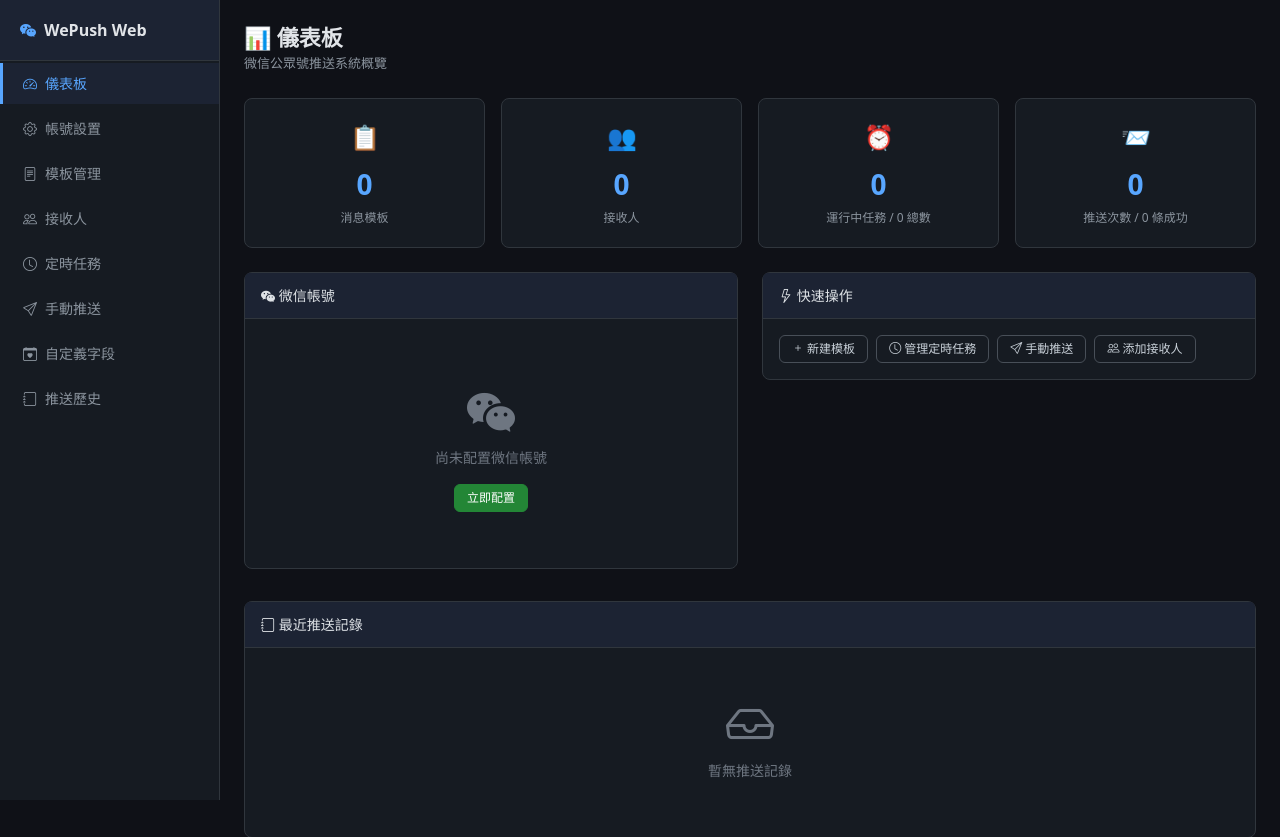
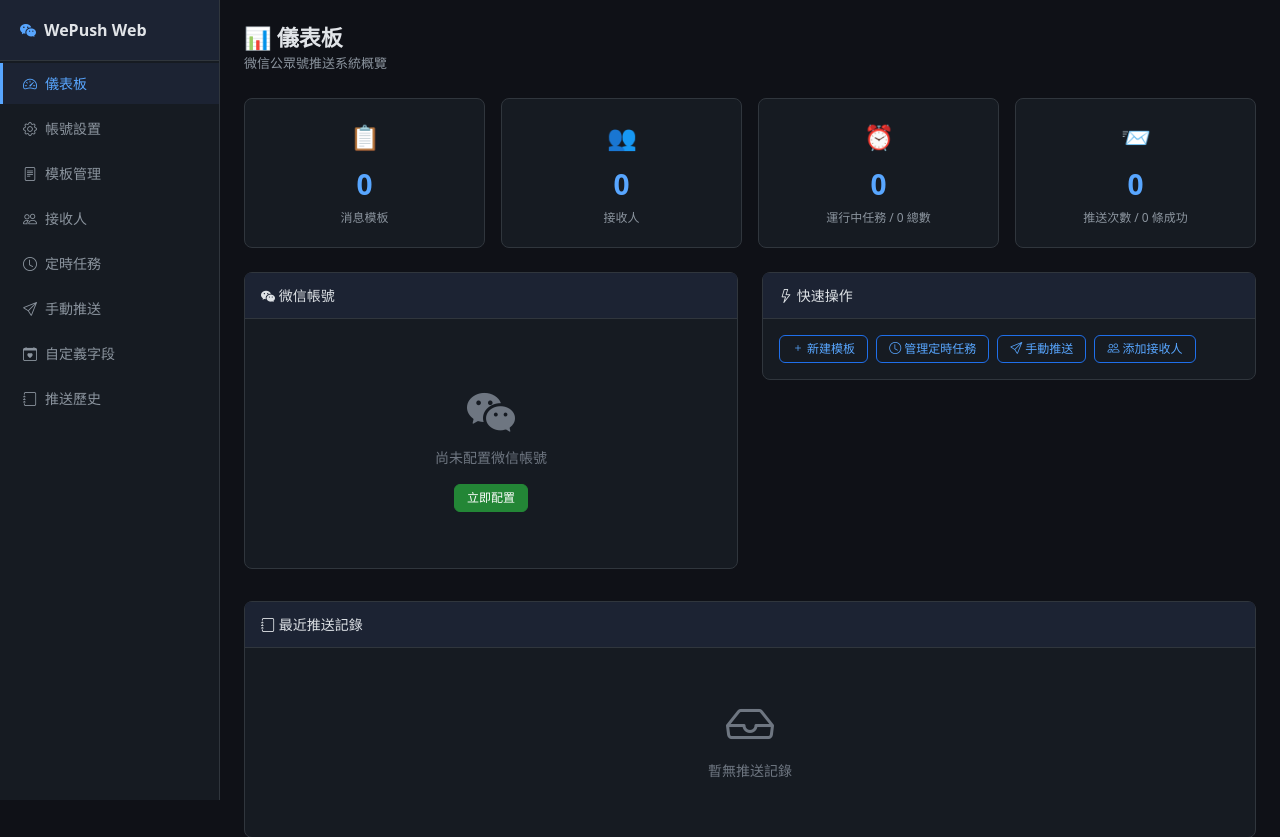
Before and after one commit to nicklam1994/wepush-web, a FastAPI app: page / in a window 1280 px wide. Shown: the top 837 px of the page. Run offline with FastAPI, Linux system fonts and the light colour scheme; some libraries are stand-ins or nearby versions.

Commit message:
fix: recipients edit button restored to primary (blue)

```diff
--- a/templates/custom_fields.html
+++ b/templates/custom_fields.html
@@ -55,7 +55,7 @@
                         <code class="cron-badge">{{ '{{' + e.var_key + '}}' }}</code>
                     </td>
                     <td>
-                        <button class="btn btn-sm btn-outline-danger" data-bs-toggle="modal" data-bs-target="#dateModal"
+                        <button class="btn btn-sm btn-outline-primary" data-bs-toggle="modal" data-bs-target="#dateModal"
                                 data-eid="{{ e.id }}" data-name="{{ e.name }}" data-fname="{{ e.field_name }}" data-date="{{ e.target_date }}" data-dir="{{ e.direction }}">
                             <i class="bi bi-pencil"></i> 編輯
                         </button>
--- a/templates/history.html
+++ b/templates/history.html
@@ -45,7 +45,7 @@
                         {% endif %}
                     </td>
                     <td><strong>{{ h.success_count }}</strong>/{{ h.total_count }}</td>
-                    <td><a href="/history/{{ h.id }}" class="btn btn-sm btn-outline-secondary">查看</a></td>
+                    <td><a href="/history/{{ h.id }}" class="btn btn-sm btn-outline-primary">查看</a></td>
                 </tr>
                 {% endfor %}
             </tbody>
--- a/templates/history_detail.html
+++ b/templates/history_detail.html
@@ -107,6 +107,6 @@
 </div>
 
 <div class="mt-3">
-    <a href="/history" class="btn btn-outline-secondary"><i class="bi bi-arrow-left"></i> 返回歷史</a>
+    <a href="/history" class="btn btn-outline-primary"><i class="bi bi-arrow-left"></i> 返回歷史</a>
 </div>
 {% endblock %}
--- a/templates/index.html
+++ b/templates/index.html
@@ -66,16 +66,16 @@
             <div class="card-header"><i class="bi bi-lightning"></i> 快速操作</div>
             <div class="card-body">
                 <div class="d-flex gap-2 flex-wrap">
-                    <a href="/templates/new" class="btn btn-outline-secondary btn-sm">
+                    <a href="/templates/new" class="btn btn-outline-primary btn-sm">
                         <i class="bi bi-plus"></i> 新建模板
                     </a>
-                    <a href="/tasks" class="btn btn-outline-secondary btn-sm">
+                    <a href="/tasks" class="btn btn-outline-primary btn-sm">
                         <i class="bi bi-clock"></i> 管理定時任務
                     </a>
-                    <a href="/push" class="btn btn-outline-secondary btn-sm">
+                    <a href="/push" class="btn btn-outline-primary btn-sm">
                         <i class="bi bi-send"></i> 手動推送
                     </a>
-                    <a href="/recipients" class="btn btn-outline-secondary btn-sm">
+                    <a href="/recipients" class="btn btn-outline-primary btn-sm">
                         <i class="bi bi-people"></i> 添加接收人
                     </a>
                 </div>
--- a/templates/recipients.html
+++ b/templates/recipients.html
@@ -31,7 +31,7 @@
                     <td class="text-secondary">{{ r.note or '—' }}</td>
                     <td class="text-secondary">{{ r.created_at.strftime('%m-%d %H:%M') }}</td>
                     <td>
-                        <button class="btn btn-sm btn-outline-danger"
+                        <button class="btn btn-sm btn-outline-primary"
                                 data-bs-toggle="modal" data-bs-target="#recipientModal"
                                 data-id="{{ r.id }}" data-nickname="{{ r.nickname }}"
                                 data-openid="{{ r.openid }}" data-note="{{ r.note }}">
--- a/templates/tasks.html
+++ b/templates/tasks.html
@@ -56,7 +56,7 @@
                     </td>
                     <td class="text-secondary">{{ t.last_run.strftime('%m-%d %H:%M') if t.last_run else '—' }}</td>
                     <td>
-                        <button class="btn btn-sm btn-outline-danger" data-bs-toggle="modal"
+                        <button class="btn btn-sm btn-outline-primary" data-bs-toggle="modal"
                                 data-bs-target="#taskModal"
                                 data-id="{{ t.id }}" data-name="{{ t.name }}"
                                 data-template-id="{{ t.template_id }}"
@@ -69,7 +69,7 @@
                             <i class="bi bi-pencil"></i> 編輯
                         </button>
                         <form method="post" action="/tasks/{{ t.id }}/toggle" style="display:inline">
-                            <button type="submit" class="btn btn-sm btn-outline-danger">
+                            <button type="submit" class="btn btn-sm btn-outline-primary">
                                 <i class="bi {{ 'bi-pause-fill' if t.is_active else 'bi-play-fill' }}"></i>
                             </button>
                         </form>
--- a/templates/template_form.html
+++ b/templates/template_form.html
@@ -73,7 +73,7 @@
                     <button type="submit" class="btn btn-primary">
                         <i class="bi bi-check-lg"></i> 保存模板
                     </button>
-                    <a href="/templates" class="btn btn-outline-secondary">取消</a>
+                    <a href="/templates" class="btn btn-outline-primary">取消</a>
                 </form>
             </div>
         </div>
```
